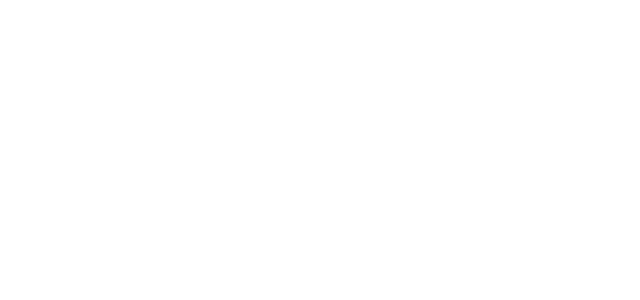
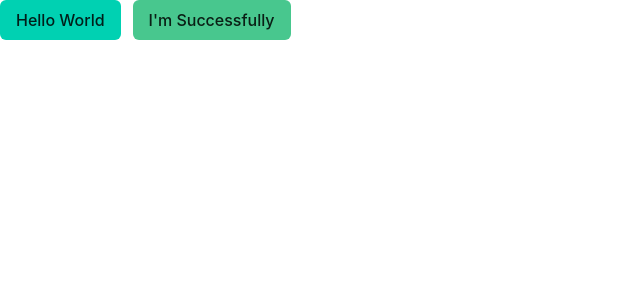
Before and after one commit to n00b110/exercise-webapp, a React (Vite) app: page / in a window 1280 px wide. Shown: the top 300 px of the page, without its empty margins (0-640 px from the left). Built offline with nearby package versions, Linux system fonts and the light colour scheme.

Commit message:
added bulma css

```diff
--- a/package.json
+++ b/package.json
@@ -10,6 +10,7 @@
     "preview": "vite preview"
   },
   "dependencies": {
+    "bulma": "^1.0.2",
     "react": "^18.3.1",
     "react-dom": "^18.3.1"
   },
--- a/src/App.jsx
+++ b/src/App.jsx
@@ -3,11 +3,18 @@
 import viteLogo from '/vite.svg'
 import './App.css'
 
+import 'bulma/css/bulma.min.css';
+
 function App() {
 
   return (
     <>
-
+      <div className="main">
+        <div className="buttons">
+          <button className="button is-primary">Hello World</button>
+          <button className="button is-success">I'm Successfully</button>
+        </div>
+      </div>
     </>
   )
 }
```
Also changed, not shown: 1 other file (tests, documents, lock files or other folders).
